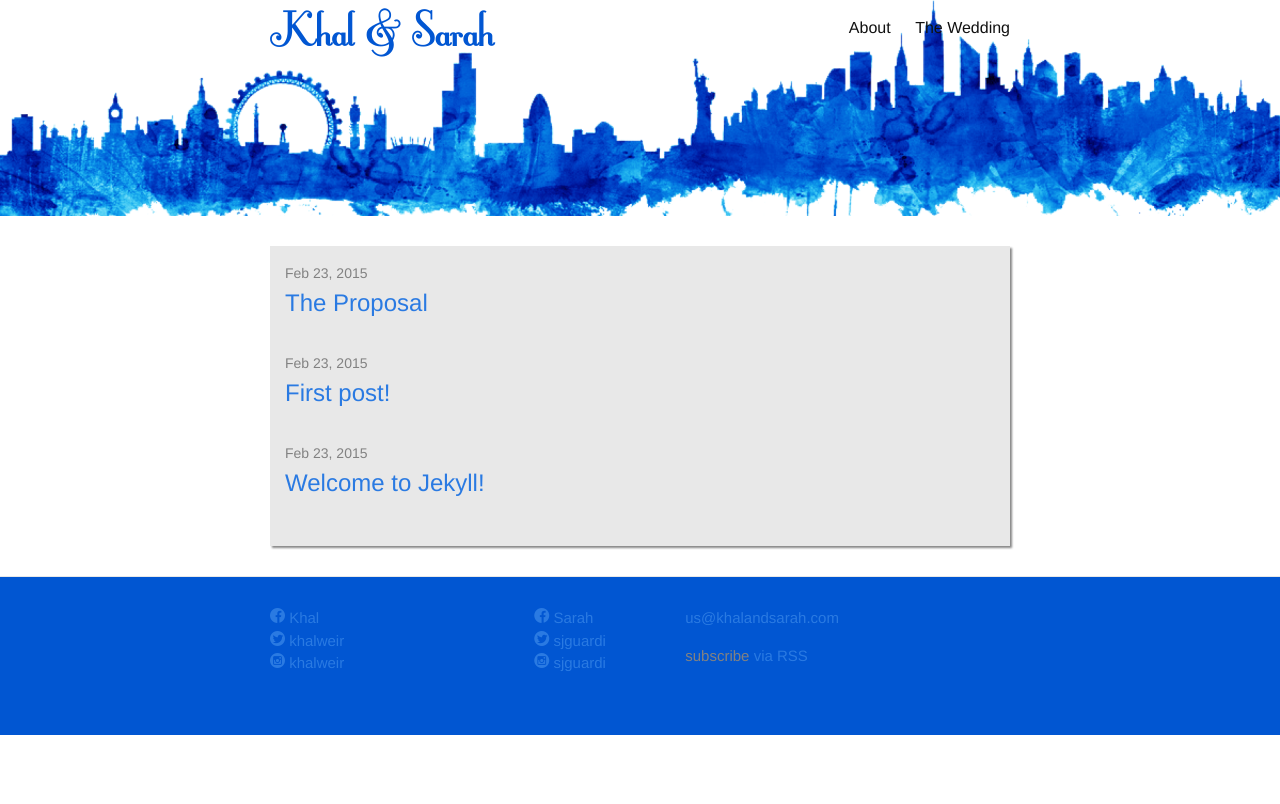
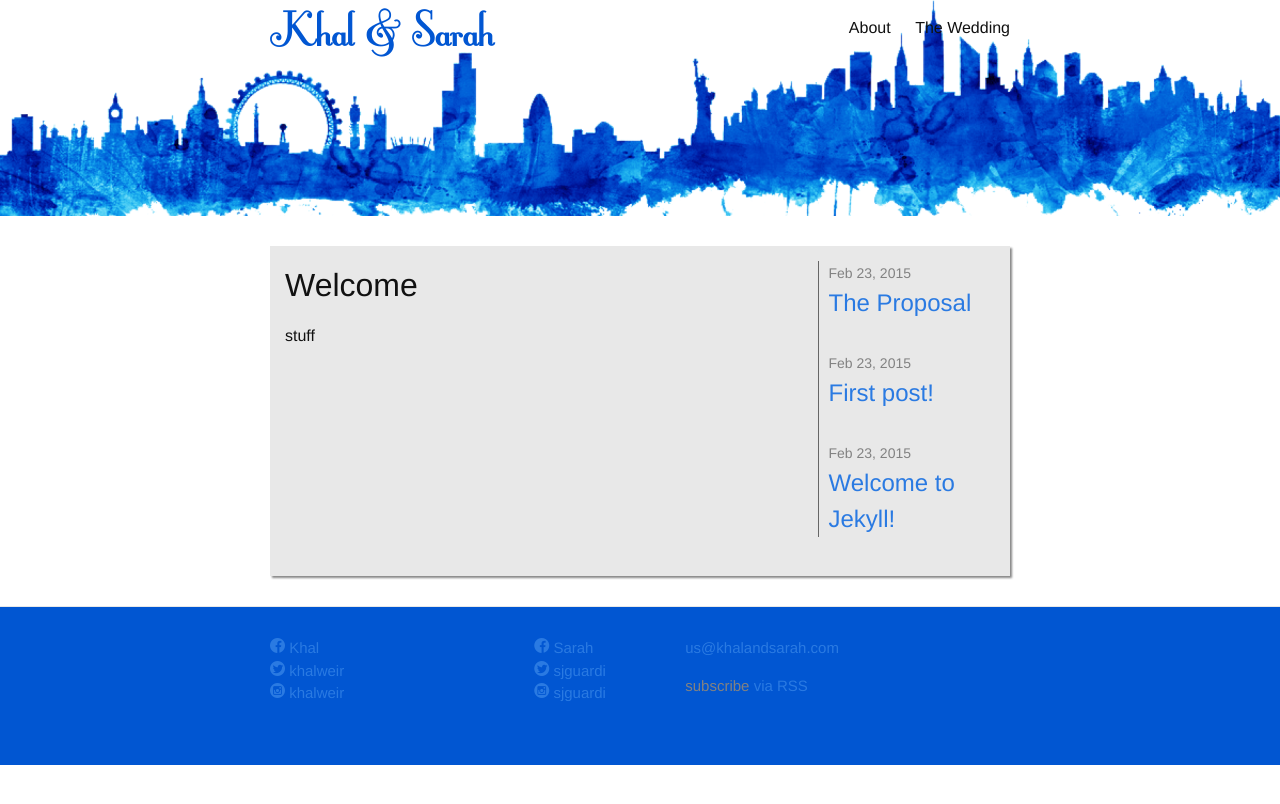
Before and after one commit to chanchad2001/wedsite-1, a Jekyll site: the page built from index.html, in a window 1280 px wide. Shown: the top 804 px of the page. Built offline with Jekyll 4.4.1, drawn with Linux system fonts in a browser that asks for light colours.

```diff
--- a/index.html
+++ b/index.html
@@ -2,9 +2,16 @@
 layout: default
 ---
 
-<div class="home">
+<div class="home" style="min-height:300px;">
 
-  <ul class="post-list">
+  <div style="float:left;width:75%;">
+	<h1>Welcome</h1>
+	<p>stuff</p>
+
+  </div>
+
+  <div style="float:right;width:25%;">
+	  <ul class="post-list" style="border-left: 1px solid #666; padding-left:10px; ">
 	    {% for post in site.posts %}
 	      <li>
 	        <span class="post-meta">{{ post.date | date: "%b %-d, %Y" }}</span>
@@ -15,5 +22,6 @@
 	      </li>
 	    {% endfor %}
 	  </ul>
+  </div>
 
 </div>
```
Lines whose indentation alone changed are shown as unchanged.
